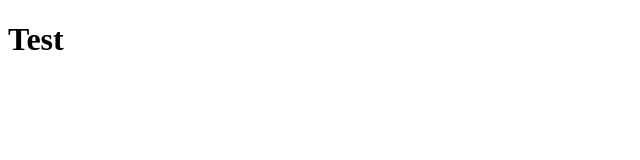
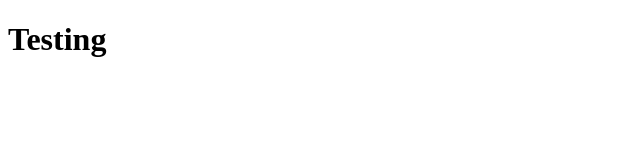
Before and after one commit to Kacblm/actions, a plain HTML site: page index.html in a window 1280 px wide. Shown: the whole page, without its empty margins (0-640 px from the left). Drawn offline with Linux system fonts and the light colour scheme.

Commit message:
change index in test branch

```diff
--- a/index.html
+++ b/index.html
@@ -4,6 +4,6 @@
     <title>This is the title of the webpage!</title>
   </head>
   <body>
-    <h1>Test</h1>
+    <h1>Testing</h1>
   </body>
 </html>
```
